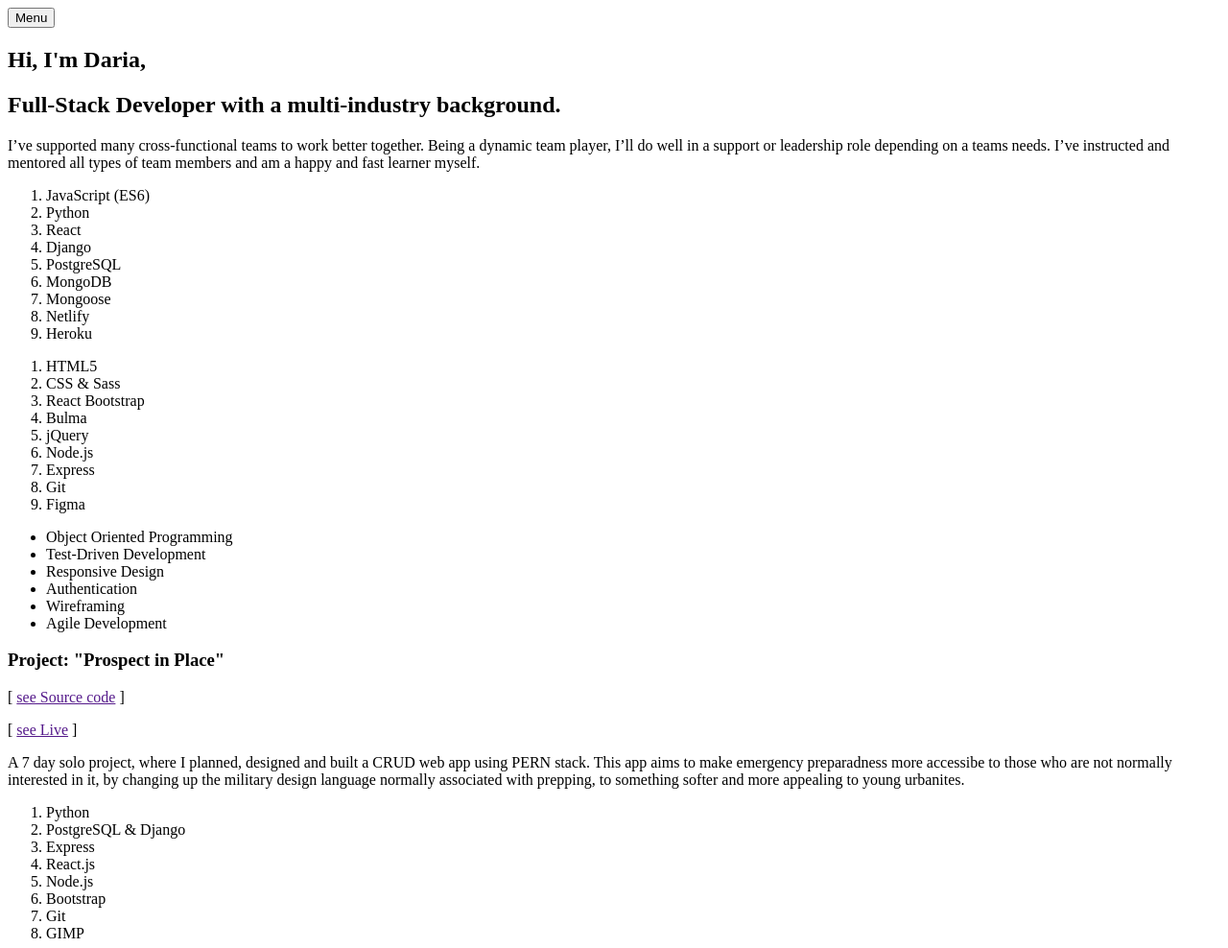
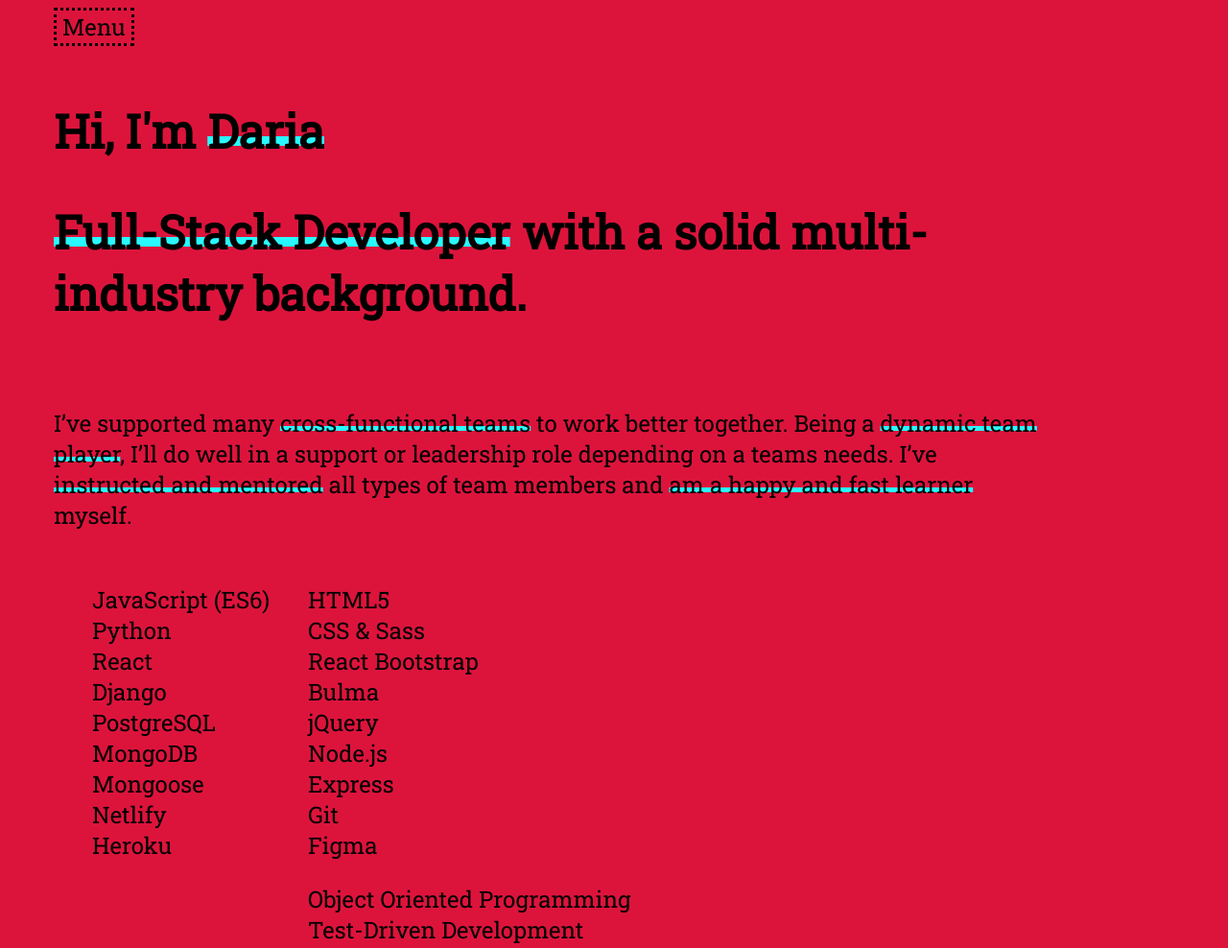
Before and after one commit to daria-kafler/Daria-portfolio, a plain HTML site: page index.html in a window 1280 px wide. Shown: the top 988 px of the page at 96% size. Drawn offline with Linux system fonts and the light colour scheme; a script that the page names is missing.

Commit message:
started styling

```diff
--- a/index.html
+++ b/index.html
@@ -1,6 +1,6 @@
 <!DOCTYPE html>
 <html>
-  <head>
+<head>
     <meta charset="utf-8">
     <meta http-equiv="X-UA-Compatible" content="IE=edge">
     <title>portfolio</title>
@@ -8,21 +8,23 @@
     <meta name="viewport" content="width=device-width, initial-scale=1">
     <link rel="stylesheet" href="styles/style.css">
     <script src="scripts/apps.js" charset="utf-8"></script>
-  </head>
-  <body>
-      <nav>
-        <button>Menu</button>
-      </nav>
+</head>
+<body>
+    <nav>
+        <button class="menu-button">Menu</button>
+    </nav>
     <section class="hero">
-        <H1>Hi, I'm Daria,</H1>
-        <H1>Full-Stack Developer with a multi-industry background.</H1>
+        <H1>Hi, I'm <em>Daria</em></H1>
+        <H1><em>Full-Stack Developer</em> with a solid multi-industry background.</H1>
     </section>
-    <section class="about-and-tech">
+    <section class="about">
         <article>
-            I’ve supported many cross-functional teams to work better together. Being a dynamic team player,
+            I’ve supported many <em>cross-functional teams</em> to work better together. Being a <em>dynamic team player</em>,
             I’ll do well in a support or leadership role depending on a teams needs.
-            I’ve instructed and mentored all types of team members and am a happy and fast learner myself.
+            I’ve <em>instructed and mentored</em> all types of team members and <em>am a happy and fast learner</em> myself.
         </article>
+    </section>
+    <section class="tech">
         <ol>
             <li>JavaScript (ES6)</li>
             <li>Python</li>
@@ -55,7 +57,7 @@
                 <li>Agile Development</li>
             </ul>
         </div>
-
+    </section>
     </section>
     <section id="project04" class="projects">
         <div class="project-title-links">
--- a/styles/style.css
+++ b/styles/style.css
@@ -0,0 +1,71 @@
+@import url('https://fonts.googleapis.com/css2?family=Roboto+Slab&display=swap');
+
+:root {
+    --main-accent-color: #29F9FF;
+}
+
+* {
+    font-family: 'Roboto Slab', serif;
+    box-sizing: border-box;
+}
+
+/* This applies from 0px to 600px screen sizes */
+body {
+    /* background:burlywood; */
+    width: 85vw;
+    padding-left: 2em;
+    font-size: clamp(1.1rem, 0.7153rem + 1.6368vw, 1.5rem);
+}
+
+em {
+    font-style: normal;
+    text-decoration: underline;
+    text-decoration-color: var(--main-accent-color);
+    text-decoration-thickness: 0.4ex;
+    text-underline-offset: -0.5ex;
+    text-decoration-skip-ink: none;
+}
+
+nav {
+    padding-bottom: 1rem;
+}
+
+.menu-button {
+
+    background: none;
+    border: 0.25ex dotted black;
+    border-radius: 0;
+    cursor: pointer;
+    font-size: clamp(1.1rem, 0.7153rem + 1.6368vw, 1.5rem);
+
+}
+
+.hero {
+    font-size: clamp(1.7rem, 0.7153rem + 1.6368vw, 2.2rem);
+    padding-bottom: 3rem;
+}
+
+.about {
+    padding-bottom: 2rem;
+}
+
+.tech {
+    display: flex;
+    padding-bottom: 2rem;
+}
+ul, li {
+    list-style: none;
+}
+
+
+
+
+
+
+
+/* This applies from 600px onwards screen sizes */
+@media (min-width: 600px){
+    body {
+        background: crimson;
+    }
+}
```
